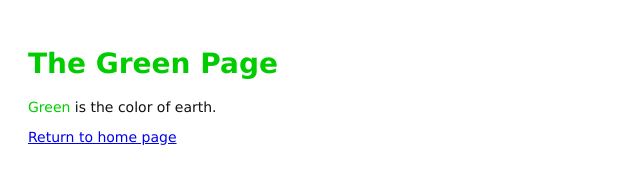
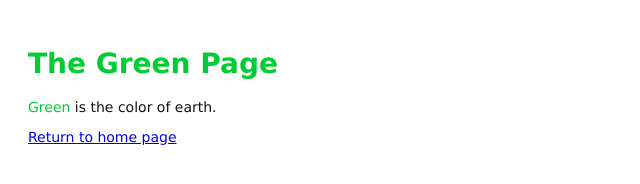
Before and after one commit to schatten80/my-git-repo, a plain HTML site: page green.html in a window 1280 px wide. Shown: the whole page, without its empty margins (0-640 px from the left). Drawn offline with Linux system fonts and the light colour scheme.

Commit message:
green changed

```diff
--- a/green.html
+++ b/green.html
@@ -6,8 +6,8 @@
   <meta charset="utf-8" />
 </head>
 <body>
-  <h1 style="color: #0C0">The Green Page</h1>
-  <p><span style="color: #0C0">Green</span> is the color of earth.</p>
+  <h1 style="color: #0C3">The Green Page</h1>
+  <p><span style="color: #0C3">Green</span> is the color of earth.</p>
 
   <p><a href="index.html">Return to home page</a></p>
 </body>
```
